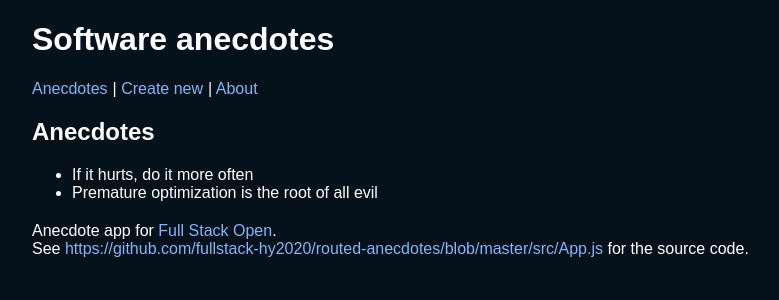
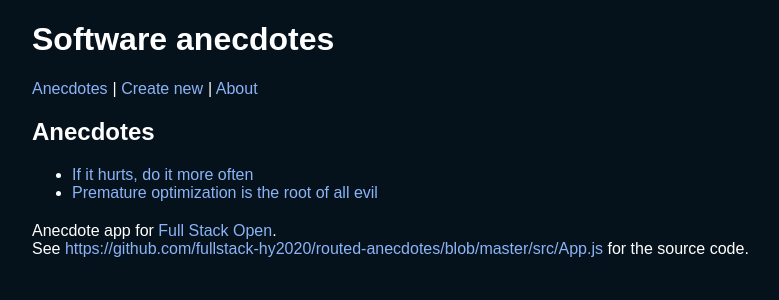
Before and after one commit to rikurauhala/fullstack, a React (Create React App) app in the folder exercises/part07/routed-anecdotes/: page / in a window 1280 px wide. Shown: the top 300 px of the page, without its empty margins (0-779 px from the left). Built offline with nearby package versions, Linux system fonts and the light colour scheme.

Commit message:
Complete exercise 7.2

```diff
--- a/exercises/part07/routed-anecdotes/src/App.js
+++ b/exercises/part07/routed-anecdotes/src/App.js
@@ -1,5 +1,5 @@
 import { useState } from 'react'
-import { BrowserRouter as Router, Routes, Route, Link } from 'react-router-dom'
+import { Link, Routes, Route, useMatch, useParams } from 'react-router-dom'
 
 const Menu = () => {
   const padding = { paddingRight: 5 }
@@ -14,11 +14,24 @@ const Menu = () => {
   )
 }
 
+const Anecdote = ({ anecdote }) => {
+  return (
+    <div>
+      <h2>{anecdote.content}</h2>
+      <div>This anecdote has {anecdote.votes} votes.</div>
+      <div>More information can be found <a href={anecdote.info}>here</a>.</div>
+    </div>
+  )
+}
 const AnecdoteList = ({ anecdotes }) => (
   <div>
     <h2>Anecdotes</h2>
     <ul>
-      {anecdotes.map(anecdote => <li key={anecdote.id} >{anecdote.content}</li>)}
+      {anecdotes.map(anecdote =>
+        <li key={anecdote.id}>
+          <Link to={`/anecdotes/${anecdote.id}`}>{anecdote.content}</Link>
+        </li>
+      )}
     </ul>
   </div>
 )
@@ -40,7 +53,7 @@ const About = () => (
 )
 
 const Footer = () => (
-  <div style={{"margin-top": "20px"}}>
+  <div style={{ "marginTop": "20px" }}>
     Anecdote app for <a href='https://fullstackopen.com/'>Full Stack Open</a>.
     <br />
     See <a href='https://github.com/fullstack-hy2020/routed-anecdotes/blob/master/src/App.js'>https://github.com/fullstack-hy2020/routed-anecdotes/blob/master/src/App.js</a> for the source code.
@@ -159,17 +172,23 @@ const App = () => {
     setAnecdotes(anecdotes.map(a => a.id === id ? voted : a))
   }
 
+  const match = useMatch('/anecdotes/:id')
+  const anecdote = match
+    ? anecdotes.find(anecdote => anecdote.id === Number(match.params.id))
+    : null
+
   return (
-    <Router>
+    <div>
       <h1>Software anecdotes</h1>
       <Menu />
       <Routes>
         <Route path="/" element={<AnecdoteList anecdotes={anecdotes} />} />
+        <Route path="/anecdotes/:id" element={<Anecdote anecdote={anecdote} />} />
         <Route path="/create" element={<CreateNew addNew={addNew} />} />
         <Route path="/about" element={<About />} />
       </Routes>
       <Footer />
-    </Router>
+    </div>
   )
 }
 
--- a/exercises/part07/routed-anecdotes/src/index.js
+++ b/exercises/part07/routed-anecdotes/src/index.js
@@ -1,7 +1,12 @@
 import React from 'react'
 import ReactDOM from 'react-dom/client'
+import { BrowserRouter as Router } from 'react-router-dom'
 import App from './App'
 
 import './index.css'
 
-ReactDOM.createRoot(document.getElementById('root')).render(<App />)
+ReactDOM.createRoot(document.getElementById('root')).render(
+  <Router>
+    <App />
+  </Router>
+)
```
